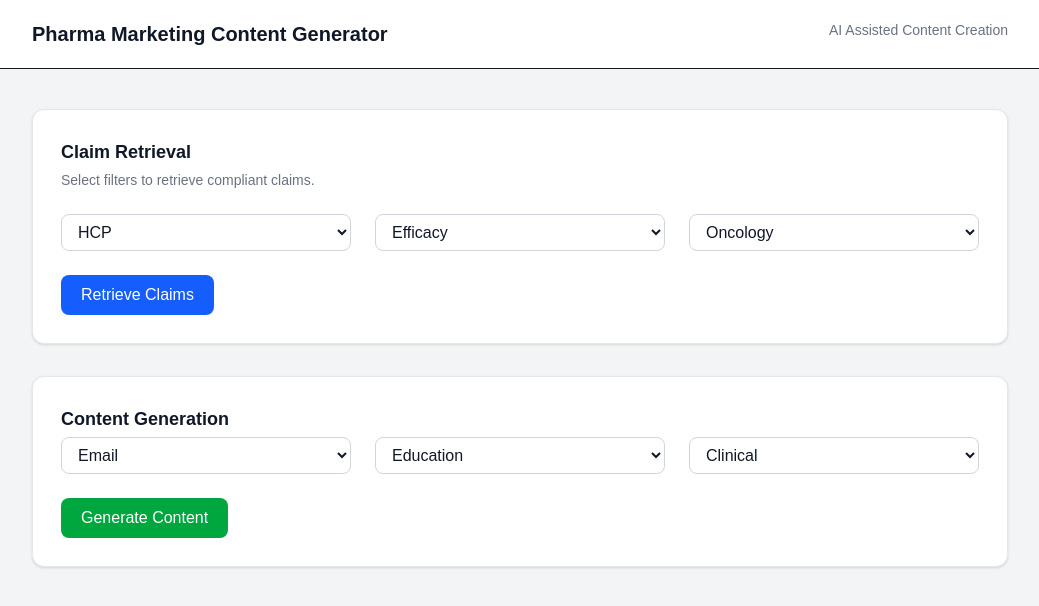
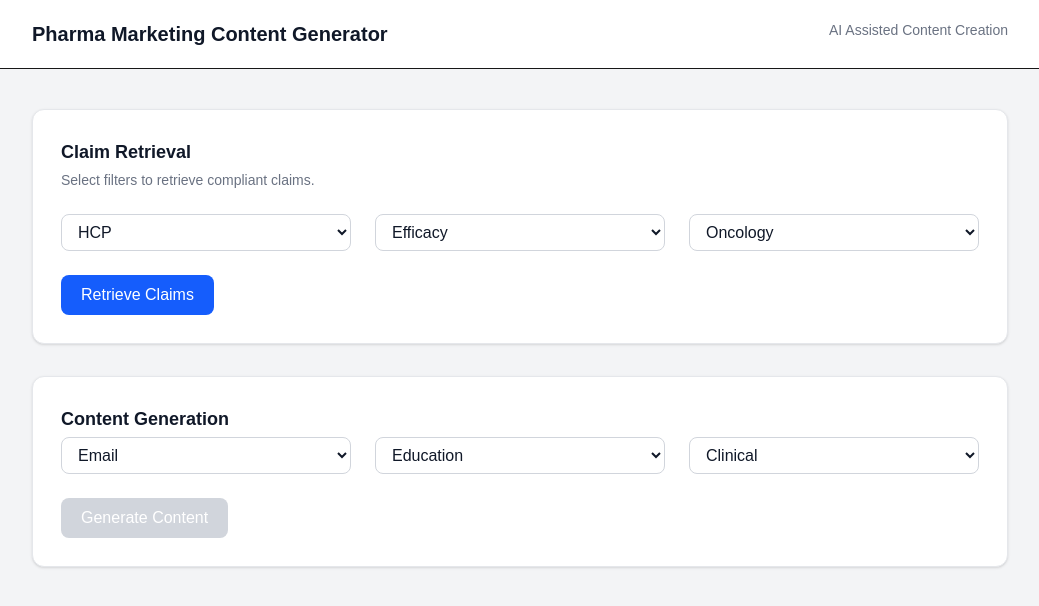
Before and after one commit to fabio-pecora/pharma-marketing, a Next.js app in the folder frontend/: page / in a window 1280 px wide. Shown: the top 606 px of the page, without its empty margins (120-1159 px from the left). Built offline with nearby package versions, Linux system fonts and the light colour scheme.

Commit message:
disable button if no claim matches

```diff
--- a/frontend/app/page.tsx
+++ b/frontend/app/page.tsx
@@ -62,8 +62,14 @@ export default function Page() {
       setSelectedClaims([...selectedClaims, id]);
     }
   }
+  async function generate() {
+    if (selectedClaims.length === 0) {
+      alert(
+        "Please select at least one approved claim before generating content.",
+      );
+      return;
+    }
 
-  async function generate() {
     try {
       setLoading(true);
 
@@ -95,7 +101,6 @@ export default function Page() {
       setLoading(false);
     }
   }
-
   async function refine() {
     try {
       setLoading(true);
@@ -396,11 +401,15 @@ Generated using compliant claim-based AI content generation.
               <option value="educational">Educational</option>
             </select>
           </div>
-
           <button
             disabled={selectedClaims.length === 0 || loading}
             onClick={generate}
-            className="mt-6 bg-green-600 hover:bg-green-700 text-white px-5 py-2 rounded-lg"
+            className={`mt-6 px-5 py-2 rounded-lg text-white
+            ${
+              selectedClaims.length === 0 || loading
+                ? "bg-gray-300 cursor-not-allowed"
+                : "bg-green-600 hover:bg-green-700"
+            }`}
           >
             {loading ? "Generating..." : "Generate Content"}
           </button>
```
